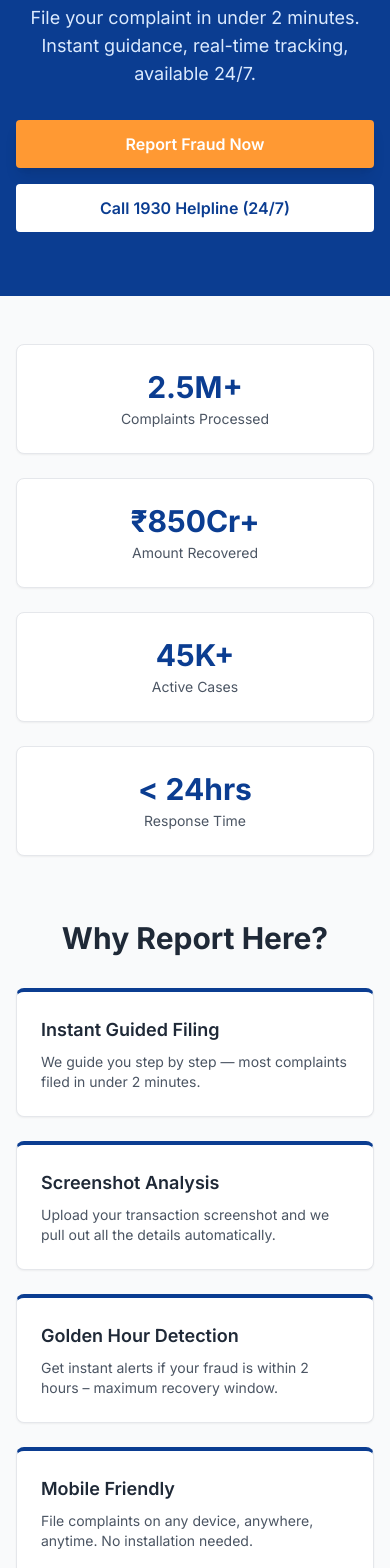
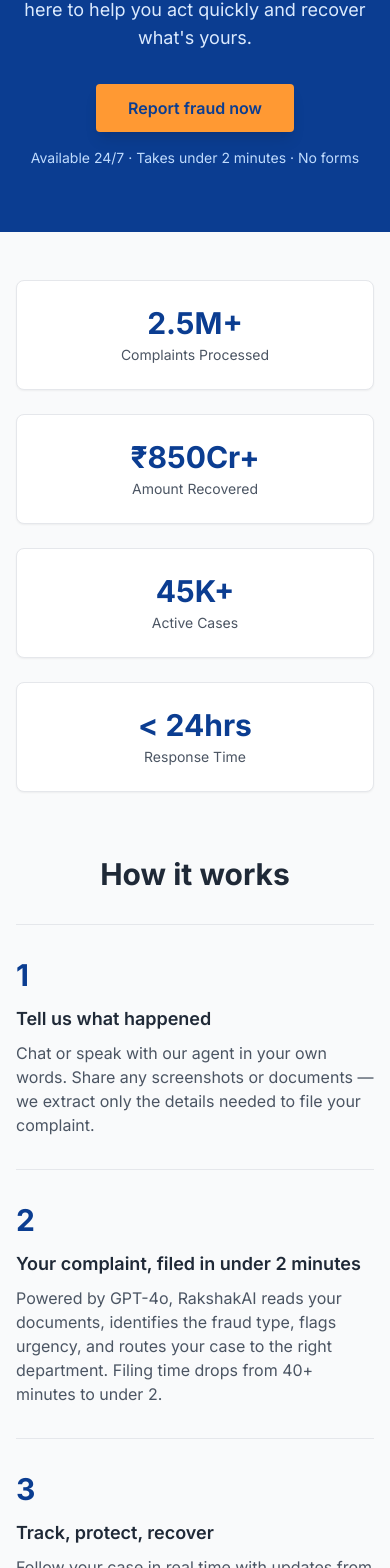
Before and after one commit to manavkoluru/cyber-crime-reporting-portal, a Next.js app: page / in a window 390 px wide. Shown: the part 299-1867 px from the top of the page. Built offline with nearby package versions, Linux system fonts and the light colour scheme; no server answers.

Commit message:
Made UI empathetic, added RakshakAI info page

```diff
--- a/app/chat/page.tsx
+++ b/app/chat/page.tsx
@@ -424,16 +424,16 @@ Here is what I can do:
           role: 'assistant',
           content: `✅ **Verification successful!**
 
-Your phone number (+91${verifiedPhone}) has been verified. Redirecting to dashboard...`,
+Your phone number (+91${verifiedPhone}) has been verified. Redirecting to home...`,
           timestamp: new Date(),
         },
       ])
 
       setOtpPhone('')
 
-      // Redirect to dashboard after a short delay
+      // Redirect to home after a short delay
       setTimeout(() => {
-        window.location.href = '/dashboard'
+        window.location.href = '/'
       }, 1500)
     } catch (err) {
       console.error('[OTP Verify] Error:', err)
@@ -497,7 +497,7 @@ Your phone number (+91${verifiedPhone}) has been verified. Redirecting to dashbo
     if (window.history.length > 1) {
       window.history.back()
     } else {
-      window.location.href = '/dashboard'
+      window.location.href = '/'
     }
   }
 
@@ -562,7 +562,7 @@ Your phone number (+91${verifiedPhone}) has been verified. Redirecting to dashbo
           >
             ← Back
           </button>
-          <Link href="/dashboard" className="flex items-center gap-3 hover:opacity-80 transition">
+          <Link href="/" className="flex items-center gap-3 hover:opacity-80 transition">
             <div className="bg-[#0b3d91] p-2 rounded-xl">
               <Shield className="w-5 h-5 text-white" />
             </div>
--- a/app/components/GovHeader.tsx
+++ b/app/components/GovHeader.tsx
@@ -47,8 +47,8 @@ export function TopStrip() {
 }
 
 const NAV_LINKS = [
-  { label: 'Home', href: '/dashboard' },
-  { label: 'Report Fraud', href: '/chat' },
+  { label: 'Home', href: '/' },
+  { label: 'Report Fraud', href: '/report-fraud' },
   { label: 'Track your Complaint', href: '/track-complaint' },
   { label: 'Awareness', href: '/awareness' },
 ]
@@ -69,7 +69,7 @@ export function GovHeader({
       <TopStrip />
       <div className="w-full bg-white border-b border-gray-200">
         <div className="max-w-7xl mx-auto px-4 sm:px-6 lg:px-8 py-3 flex items-center justify-between gap-4">
-          <Link href="/dashboard" className="flex items-center gap-3 min-w-0">
+          <Link href="/" className="flex items-center gap-3 min-w-0">
             {imgOk ? (
               <Image
                 src="/images/emblem-india.png"
@@ -127,8 +127,8 @@ export function GovFooter() {
           <div>
             <h4 className="font-semibold text-white mb-3">Quick Links</h4>
             <ul className="space-y-2 text-blue-100">
-              <li><Link href="/dashboard" className="hover:text-white hover:underline">Home</Link></li>
-              <li><Link href="/chat" className="hover:text-white hover:underline">Report Fraud</Link></li>
+              <li><Link href="/" className="hover:text-white hover:underline">Home</Link></li>
+              <li><Link href="/report-fraud" className="hover:text-white hover:underline">Report Fraud</Link></li>
               <li><Link href="/track-complaint" className="hover:text-white hover:underline">Track Complaint</Link></li>
             </ul>
           </div>
--- a/app/login/page.tsx
+++ b/app/login/page.tsx
@@ -51,7 +51,7 @@ export default function LoginPage() {
       }
 
       setIsLoading(false)
-      router.push('/dashboard')
+      router.push('/')
     } catch (err) {
       setError('Network error. Please try again.')
       setIsLoading(false)
@@ -118,7 +118,7 @@ export default function LoginPage() {
       }
 
       setIsLoading(false)
-      router.push('/dashboard')
+      router.push('/')
     } catch (err) {
       setError('Network error. Please try again.')
       setIsLoading(false)
@@ -139,7 +139,7 @@ export default function LoginPage() {
         })
 
         if (res.ok) {
-          router.push('/dashboard')
+          router.push('/')
         }
       } catch (err) {
         setError('Login failed')
--- a/app/page.tsx
+++ b/app/page.tsx
@@ -73,24 +73,19 @@ export default function HomePage() {
       {/* Hero Section */}
       <div className="bg-[#0b3d91] py-16 relative overflow-hidden">
         <div className="max-w-7xl mx-auto px-4 sm:px-6 lg:px-8 text-center relative z-10">
-          <h2 className="text-3xl sm:text-5xl font-bold text-white mb-4">National Cyber Crime Reporting Portal</h2>
+          <h2 className="text-3xl sm:text-5xl font-bold text-white mb-4">You&apos;re in the right place.</h2>
           <p className="text-blue-100 text-lg sm:text-xl max-w-2xl mx-auto mb-8">
-            File your complaint in under 2 minutes. Instant guidance, real-time tracking, available 24/7.
+            Cyber fraud can happen to anyone. We&apos;re here to help you act quickly and recover what&apos;s yours.
           </p>
-          <div className="flex flex-col sm:flex-row gap-4 justify-center">
+          <div className="flex justify-center mb-4">
             <Link
-              href="/chat"
-              className="px-8 py-3 bg-[#FF9933] hover:bg-[#e6862b] text-white font-semibold rounded transition shadow-lg inline-block"
+              href="/report-fraud"
+              className="px-8 py-3 bg-[#FF9933] hover:bg-[#e6862b] text-[#0b3d91] font-semibold rounded transition shadow-lg inline-block"
             >
-              Report Fraud Now
+              Report fraud now
             </Link>
-            <a
-              href="tel:1930"
-              className="px-8 py-3 bg-white hover:bg-gray-100 text-[#0b3d91] font-semibold rounded transition inline-block"
-            >
-              Call 1930 Helpline (24/7)
-            </a>
           </div>
+          <p className="text-blue-200 text-sm">Available 24/7 &middot; Takes under 2 minutes &middot; No forms</p>
         </div>
       </div>
 
@@ -111,34 +106,52 @@ export default function HomePage() {
           ))}
         </div>
 
+        {/* How It Works */}
+        <div className="mb-16">
+          <h3 className="text-3xl font-bold text-gray-800 mb-8 text-center">How it works</h3>
+          <div className="grid grid-cols-1 md:grid-cols-3 divide-y divide-gray-200 md:divide-y-0 md:divide-x border-t border-b border-gray-200">
+            {[
+              {
+                step: '1',
+                title: 'Tell us what happened',
+                desc: 'Chat or speak with our agent in your own words. Share any screenshots or documents — we extract only the details needed to file your complaint.',
+              },
+              {
+                step: '2',
+                title: 'Your complaint, filed in under 2 minutes',
+                desc: "Powered by GPT-4o, RakshakAI reads your documents, identifies the fraud type, flags urgency, and routes your case to the right department. Filing time drops from 40+ minutes to under 2.",
+              },
+              {
+                step: '3',
+                title: 'Track, protect, recover',
+                desc: 'Follow your case in real time with updates from your case officer. Reported within the golden hour? RakshakAI can flag it as urgent, alert your bank to block suspicious transactions, and trigger the recovery process.',
+              },
+            ].map((item, i) => (
+              <div key={i} className="py-8 px-0 md:px-8 first:pl-0 last:pr-0">
+                <div className="text-3xl font-bold text-[#0b3d91] mb-3">{item.step}</div>
+                <h4 className="text-lg font-semibold text-gray-800 mb-2">{item.title}</h4>
+                <p className="text-gray-600">{item.desc}</p>
+              </div>
+            ))}
+          </div>
+        </div>
+
         {/* Features Grid */}
         <div className="mb-16">
           <h3 className="text-3xl font-bold text-gray-800 mb-8 text-center">Why Report Here?</h3>
           <div className="grid grid-cols-1 md:grid-cols-3 gap-6">
             {[
               {
-                title: 'Instant Guided Filing',
-                desc: 'We guide you step by step — most complaints filed in under 2 minutes.',
+                title: 'Secure & Private',
+                desc: 'Your data is encrypted and handled only by government cyber agencies. RakshakAI never shares your information with anyone else.',
               },
               {
-                title: 'Screenshot Analysis',
-                desc: 'Upload your transaction screenshot and we pull out all the details automatically.',
+                title: 'Available 24/7',
+                desc: 'No office hours, no queues. RakshakAI is always on — report the moment it happens, day or night.',
               },
               {
-                title: 'Golden Hour Detection',
-                desc: 'Get instant alerts if your fraud is within 2 hours – maximum recovery window.',
-              },
-              {
-                title: 'Mobile Friendly',
-                desc: 'File complaints on any device, anywhere, anytime. No installation needed.',
-              },
-              {
-                title: 'Real-Time Tracking',
-                desc: 'Track your complaint status live and get updates via SMS/call.',
-              },
-              {
-                title: 'Secure & Private',
-                desc: 'Your data is encrypted and handled by government cyber agencies.',
+                title: 'Backed by a Real Case Officer',
+                desc: 'RakshakAI files your complaint instantly, but a human case officer owns and follows through on your case.',
               },
             ].map((feature, i) => (
               <div
@@ -152,44 +165,6 @@ export default function HomePage() {
           </div>
         </div>
 
-        {/* How It Works */}
-        <div className="bg-white border border-gray-200 shadow-sm rounded-lg p-8 mb-16">
-          <h3 className="text-3xl font-bold text-gray-800 mb-8 text-center">How It Works – 3 Simple Steps</h3>
-          <div className="grid grid-cols-1 md:grid-cols-3 gap-8">
-            {[
-              {
-                step: '1',
-                title: 'Upload Screenshot',
-                desc: 'Share a screenshot of your transaction or fraud. We read it and pull out the details instantly.',
-              },
-              {
-                step: '2',
-                title: 'Answer Questions',
-                desc: 'Provide any missing details. Our assistant asks only what\'s necessary.',
-              },
-              {
-                step: '3',
-                title: 'Get CCN',
-                desc: 'Receive your Cyber Crime Number (CCN) instantly. Track your case anytime.',
-              },
-            ].map((item, i) => (
-              <div key={i} className="relative">
-                <div className="flex items-start gap-4">
-                  <div className="flex-shrink-0">
-                    <div className="flex items-center justify-center h-12 w-12 rounded-full bg-[#0b3d91] text-white font-bold text-lg">
-                      {item.step}
-                    </div>
-                  </div>
-                  <div className="flex-1">
-                    <h4 className="text-lg font-semibold text-gray-800 mb-2">{item.title}</h4>
-                    <p className="text-gray-600">{item.desc}</p>
-                  </div>
-                </div>
-              </div>
-            ))}
-          </div>
-        </div>
-
         {/* CTA Section */}
         <div className="bg-[#fff4e5] border border-[#FF9933]/40 rounded-lg p-8 text-center mb-16">
           <h3 className="text-3xl font-bold text-gray-800 mb-4">Lost Money to Cyber Fraud?</h3>
@@ -197,7 +172,7 @@ export default function HomePage() {
             File a complaint right now. The sooner you report, the higher the chances of recovery. Every minute counts.
           </p>
           <Link
-            href="/chat"
+            href="/report-fraud"
             className="px-8 py-4 bg-[#0b3d91] hover:bg-[#0a3480] text-white font-semibold rounded transition shadow-lg inline-block text-lg"
           >
             File Your Complaint Now
@@ -237,7 +212,7 @@ export default function HomePage() {
         {/* CTAs */}
         <div className="grid grid-cols-1 md:grid-cols-3 gap-6 mb-16">
           <Link
-            href="/chat"
+            href="/report-fraud"
             className="bg-[#0b3d91] hover:bg-[#0a3480] rounded-lg p-6 text-center transition group"
           >
             <h4 className="text-lg font-semibold text-white mb-2">File a Complaint</h4>
--- /dev/null
+++ b/app/report-fraud/page.tsx
@@ -0,0 +1,173 @@
+'use client'
+
+import Link from 'next/link'
+import { useState } from 'react'
+import { GovHeader, GovFooter } from '@/app/components/GovHeader'
+
+const CARDS = [
+  {
+    heading: 'You talk, we listen',
+    body: "Describe what happened in your own words — type, speak, or upload screenshots. No forms. RakshakAI picks up the details from your conversation.",
+  },
+  {
+    heading: 'We read your documents',
+    body: 'Upload bank statements, UPI screenshots, or any evidence. RakshakAI extracts transaction IDs, amounts, timestamps, and fraud indicators automatically.',
+  },
+  {
+    heading: 'Filed in under 2 minutes',
+    body: 'RakshakAI identifies the fraud type, flags urgency, and routes your complaint to the correct department. You get an official complaint number instantly.',
+  },
+  {
+    heading: 'Golden hour? We move fast',
+    body: 'If the fraud happened recently, RakshakAI can flag your case as urgent, alert your bank to block suspicious transactions, and trigger the recovery process.',
+  },
+  {
+    heading: 'Your data stays safe',
+    body: "We only extract what's needed to file the complaint. Your information is encrypted and handled per government data protection guidelines.",
+  },
+]
+
+const READY_TAGS = ['Bank statements', 'UPI screenshots', 'Transaction IDs', 'Chat screenshots', 'Fraud emails/SMS']
+
+const TRUST_POINTS = [
+  {
+    lead: 'Encrypted & secure —',
+    detail: 'Your data is encrypted and handled per government data protection guidelines.',
+  },
+  {
+    lead: 'Nothing extra collected —',
+    detail: "RakshakAI only extracts details needed for the complaint — nothing else.",
+  },
+  {
+    lead: 'Official record —',
+    detail: "You'll receive an official complaint number (CCN) at the end.",
+  },
+  {
+    lead: 'Prefer a person? —',
+    detail: 'You can call 1930 at any point if you\'d prefer to speak to a person.',
+  },
+  {
+    lead: 'Account required —',
+    detail: "You'll need to log in before filing so your complaint can be tracked with your account.",
+  },
+]
+
+export default function ReportFraudPage() {
+  const [cardIndex, setCardIndex] = useState(0)
+
+  const handlePrev = () => setCardIndex((i) => Math.max(0, i - 1))
+  const handleNext = () => setCardIndex((i) => Math.min(CARDS.length - 1, i + 1))
+
+  const activeCard = CARDS[cardIndex]
+
+  return (
+    <div className="min-h-screen bg-gray-50">
+      <GovHeader />
+
+      <div className="max-w-7xl mx-auto px-4 sm:px-6 lg:px-8 py-12">
+        {/* Opener */}
+        <div className="max-w-2xl mx-auto text-center mb-16">
+          <h2 className="text-3xl sm:text-4xl font-bold text-gray-800 mb-4">Report your cyber fraud</h2>
+          <p className="text-gray-600 text-lg mb-6">
+            You&apos;re about to speak with RakshakAI, our fraud reporting agent. It will guide you through filing an
+            official cyber crime complaint.
+          </p>
+          <span className="inline-flex items-center px-4 py-1.5 rounded-full bg-[#fff4e5] border border-[#FF9933]/30 text-[#0b3d91] text-sm font-medium">
+            2 minute read
+          </span>
+          <div className="mt-4">
+            <Link href="/login" className="text-sm text-gray-500 hover:text-[#0b3d91] hover:underline">
+              Already know how it works? Skip to login &rarr;
+            </Link>
+          </div>
+        </div>
+
+        {/* Carousel */}
+        <div className="max-w-2xl mx-auto mb-16">
+          <p className="text-xs font-semibold uppercase tracking-wide text-gray-400 mb-4 text-center">
+            What RakshakAI does
+          </p>
+          <div className="relative bg-white border border-gray-200 shadow-sm rounded-lg p-8 overflow-hidden">
+            <span className="absolute top-4 right-6 text-6xl font-bold text-gray-100 select-none">
+              {String(cardIndex + 1).padStart(2, '0')}
+            </span>
+            <div className="relative">
+              <h4 className="text-xl font-semibold text-gray-800 mb-3">{activeCard.heading}</h4>
+              <p className="text-gray-600">{activeCard.body}</p>
+            </div>
+          </div>
+          <div className="flex items-center justify-between mt-4">
+            <button
+              onClick={handlePrev}
+              disabled={cardIndex === 0}
+              className="px-4 py-2 text-sm font-semibold text-[#0b3d91] border border-gray-300 rounded transition disabled:opacity-40 disabled:cursor-not-allowed hover:bg-gray-100"
+            >
+              Back
+            </button>
+            <span className="text-sm text-gray-500">
+              {cardIndex + 1} / {CARDS.length}
+            </span>
+            <button
+              onClick={handleNext}
+              disabled={cardIndex === CARDS.length - 1}
+              className="px-4 py-2 text-sm font-semibold text-[#0b3d91] border border-gray-300 rounded transition disabled:opacity-40 disabled:cursor-not-allowed hover:bg-gray-100"
+            >
+              Next
+            </button>
+          </div>
+        </div>
+
+        {/* What to have ready */}
+        <div className="max-w-2xl mx-auto mb-16">
+          <h3 className="text-2xl font-bold text-gray-800 mb-2 text-center">What to have ready</h3>
+          <p className="text-gray-600 text-center mb-6">Any of these will help speed things up:</p>
+          <div className="flex flex-wrap justify-center gap-2">
+            {READY_TAGS.map((tag, i) => (
+              <span
+                key={i}
+                className="px-4 py-2 rounded-full bg-gray-100 border border-gray-200 text-gray-700 text-sm font-medium"
+              >
+                {tag}
+              </span>
+            ))}
+          </div>
+          <p className="text-sm text-gray-500 italic text-center mt-4">
+            Don&apos;t worry if you don&apos;t have everything — RakshakAI will ask for what&apos;s needed.
+          </p>
+        </div>
+
+        {/* Before you continue */}
+        <div className="max-w-2xl mx-auto mb-16">
+          <h3 className="text-2xl font-bold text-gray-800 mb-6 text-center">Before you continue</h3>
+          <div className="bg-white border border-gray-200 shadow-sm rounded-lg divide-y divide-gray-200">
+            {TRUST_POINTS.map((point, i) => (
+              <p key={i} className="p-4 text-sm">
+                <span className="font-semibold text-gray-800">{point.lead}</span>{' '}
+                <span className="text-gray-600">{point.detail}</span>
+              </p>
+            ))}
+          </div>
+        </div>
+
+        {/* CTA */}
+        <div className="max-w-md mx-auto text-center mb-8">
+          <Link
+            href="/login"
+            className="block w-full px-8 py-4 bg-[#0b3d91] hover:bg-[#0a3480] text-white font-semibold rounded-lg shadow-lg transition text-lg"
+          >
+            Log in and start reporting &rarr;
+          </Link>
+          <p className="text-sm text-gray-500 mt-3">
+            Prefer to call? Dial{' '}
+            <a href="tel:1930" className="underline hover:text-[#0b3d91]">
+              1930
+            </a>{' '}
+            anytime
+          </p>
+        </div>
+      </div>
+
+      <GovFooter />
+    </div>
+  )
+}
```
Also changed, not shown: 1 other file (tests, documents, lock files or other folders).
